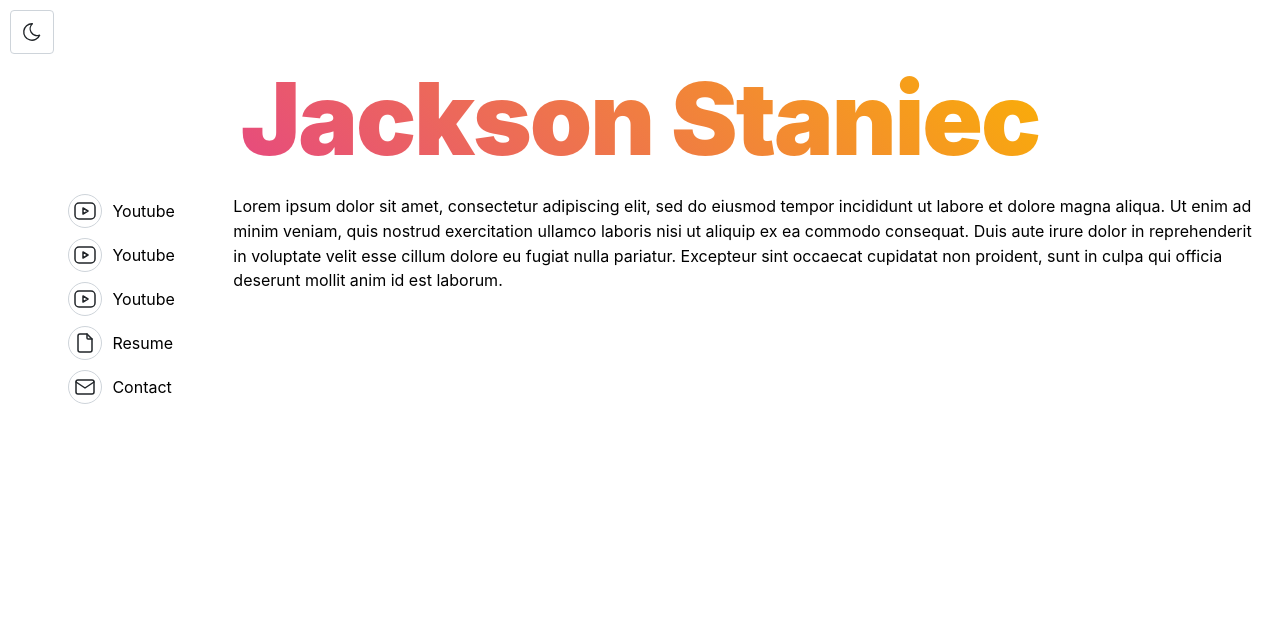
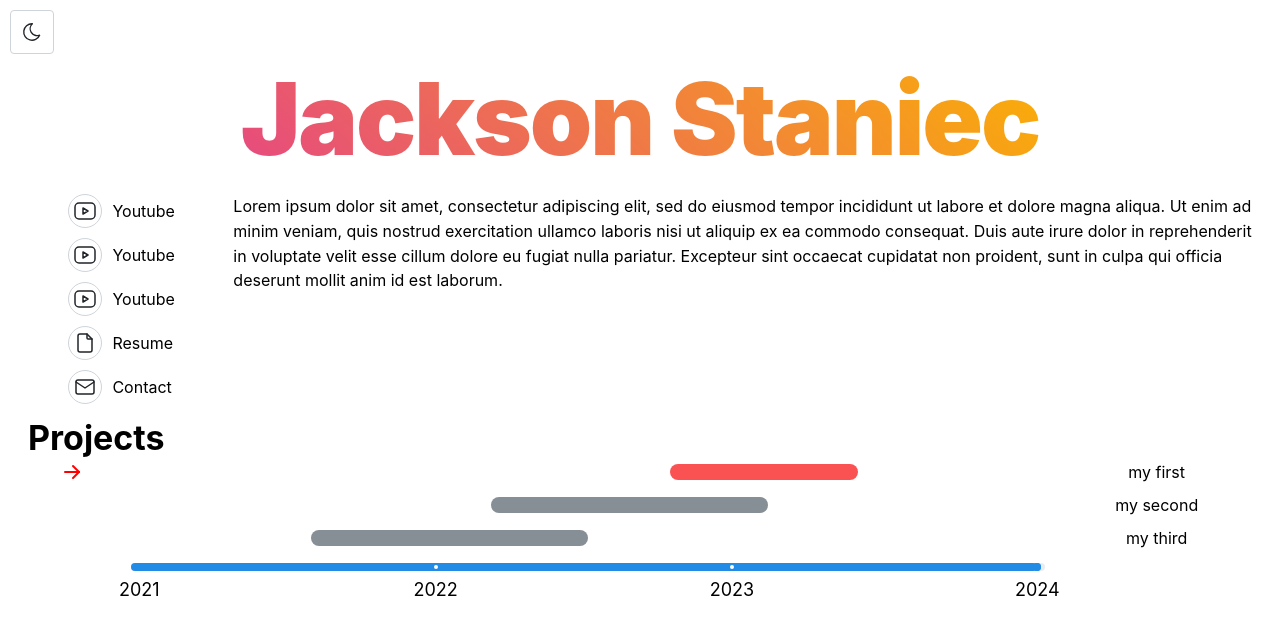
Before and after one commit to JacksonStaniec/engrc3025, a Next.js app: page / in a window 1280 px wide. Shown: the top 634 px of the page. Built offline with nearby package versions, Linux system fonts and the light colour scheme.

Commit message:
Chart of experiences

```diff
--- a/app/page.tsx
+++ b/app/page.tsx
@@ -3,6 +3,7 @@
 import { Name } from '../components/Name/Name';
 import { ColorSchemeToggle } from '../components/ColorSchemeToggle/ColorSchemeToggle';
 import { About } from '@/components/About/About';
+import { GanntChart } from '@/components/GanntChart/GanntChart';
 
 export default function HomePage() {
   return (
@@ -10,6 +11,7 @@ export default function HomePage() {
       <ColorSchemeToggle />
       <Name />
       <About />
+      <GanntChart />
     </>
   );
 }
--- /dev/null
+++ b/components/GanntChart/GanntChart.module.css
@@ -0,0 +1,27 @@
+.icon-mobile {
+  @media (min-width: 62em) {
+    display: none;
+  }
+}
+
+.icon-desktop {
+  display: none;
+
+  @media (min-width: 62em) {
+    display: block;
+  }
+}
+
+.column-arrangement {
+  @media (min-width: 62em) {
+    flex-direction: row-reverse;
+  }
+}
+
+.time-axis {
+  width: 60%;
+
+  @media (min-width: 62em) {
+    width: 80%;
+  }
+}
--- /dev/null
+++ b/components/GanntChart/GanntChart.tsx
@@ -0,0 +1,65 @@
+import { useState } from 'react';
+import { IconArrowDown, IconArrowRight } from '@tabler/icons-react';
+import { Center, Container, Grid, Text, Title } from '@mantine/core';
+import { Timeline } from '../Timeline/Timeline';
+import classes from './GanntChart.module.css';
+import { TimeAxis } from './TimeAxis';
+
+type GanntChartElements = { title: string; range: [number, number] };
+
+const experienceRanges = [
+  { title: 'my first', range: [60, 80] },
+  { title: 'my second', range: [40, 70] },
+  { title: 'my third', range: [20, 50] },
+] as GanntChartElements[];
+
+export const GanntChart = () => {
+  const [selectedIndex, setSelectedIndex] = useState<number>(0);
+
+  return (
+    <>
+      <Container m="sm" maw="100%">
+        <Title>Projects</Title>
+        {experienceRanges.map(({ title, range }, i) => (
+          <Grid className={classes['column-arrangement']}>
+            <Grid.Col span={{ base: 12, md: 1 }}>
+              <Center>
+                <div hidden={i !== selectedIndex}>
+                  <IconArrowDown color="red" className={classes['icon-mobile']} />
+                  <IconArrowRight color="red" className={classes['icon-desktop']} />
+                </div>
+              </Center>
+            </Grid.Col>
+            <Grid.Col span={{ base: 10, md: 9 }}>
+              <Timeline
+                key={i}
+                id={i}
+                range={range}
+                selected={i === selectedIndex}
+                clickCallback={setSelectedIndex}
+              />
+            </Grid.Col>
+            <Grid.Col span={{ base: 2, md: 2 }}>
+              <Center>
+                <Text>{title}</Text>
+              </Center>
+            </Grid.Col>
+          </Grid>
+        ))}
+        <Grid>
+          <Grid.Col span={{ base: 12, md: 1 }} />
+          <Grid.Col span={{ base: 10, md: 9 }}>
+            <TimeAxis />
+          </Grid.Col>
+          <Grid.Col span={{ base: 2, md: 2 }} />
+          <Grid.Col span={{ base: 12, md: 1 }} />
+          <Grid.Col span={{ base: 10, md: 9 }} />
+          <Grid.Col span={{ base: 2, md: 3 }} />
+          <Grid.Col span={{ base: 12, md: 1 }} />
+          <Grid.Col span={{ base: 10, md: 9 }} />
+          <Grid.Col span={{ base: 2, md: 2 }} />
+        </Grid>
+      </Container>
+    </>
+  );
+};
--- /dev/null
+++ b/components/GanntChart/TimeAxis.module.css
@@ -0,0 +1,11 @@
+.markLabel {
+  font-size: large;
+
+  @mixin light {
+    color: var(--mantine-color-black);
+  }
+
+  @mixin dark {
+    color: var(--mantine-color-dark-1);
+  }
+}
--- /dev/null
+++ b/components/GanntChart/TimeAxis.tsx
@@ -0,0 +1,23 @@
+import { RangeSlider } from '@mantine/core';
+import { useState } from 'react';
+import classes from './TimeAxis.module.css';
+
+export const TimeAxis = () => {
+  const [value, setValue] = useState<[number, number]>([0, 100]);
+  return (
+    <RangeSlider
+      label={null}
+      marks={[
+        { value: 0, label: 2021 },
+        { value: 33, label: 2022 },
+        { value: 66, label: 2023 },
+        { value: 100, label: 2024 },
+      ]}
+      value={value}
+      defaultValue={value}
+      onChange={() => setValue([0, 100])}
+      thumbSize={0}
+      classNames={{ markLabel: classes.markLabel }}
+    />
+  );
+};
--- /dev/null
+++ b/components/Timeline/Timeline.module.css
@@ -0,0 +1,17 @@
+.bar {
+  height: 200%;
+}
+
+.root {
+  height: 100%;
+}
+
+.track {
+  &::before {
+    opacity: 0;
+  }
+}
+
+.thumb {
+  opacity: 0;
+}
--- /dev/null
+++ b/components/Timeline/Timeline.tsx
@@ -0,0 +1,31 @@
+import { RangeSlider } from '@mantine/core';
+import { useState } from 'react';
+import classes from './Timeline.module.css';
+
+type TimeLineProps = {
+  id: number;
+  selected: boolean;
+  range: [number, number];
+  clickCallback: (id: number) => void;
+};
+
+export const Timeline = ({ id, selected, range, clickCallback }: TimeLineProps) => {
+  const [value, setValue] = useState<[number, number]>(range);
+  return (
+    <RangeSlider
+      color={selected ? 'red' : 'gray'}
+      label={null}
+      value={value}
+      defaultValue={value}
+      onChange={() => setValue(range)}
+      onClick={() => clickCallback(id)}
+      thumbSize={0}
+      classNames={{
+        bar: classes.bar,
+        track: classes.track,
+        thumb: classes.thumb,
+        root: classes.root,
+      }}
+    />
+  );
+};
```
